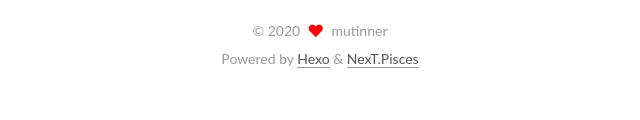
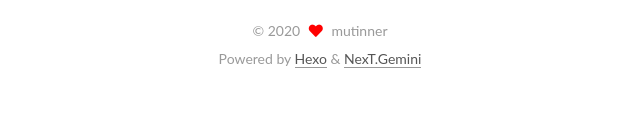
Before and after one commit to mutinner/mutinner.github.io, a plain HTML site: page archives/index.html in a window 1280 px wide. Shown: the part 674-794 px from the top of the page, 320-960 px from the left. Drawn offline with Linux system fonts and the light colour scheme.

Commit message:
Site updated: 2020-05-16 17:31:04

```diff
--- a/archives/index.html
+++ b/archives/index.html
@@ -17,7 +17,7 @@
 
 <script id="hexo-configurations">
     var NexT = window.NexT || {};
-    var CONFIG = {"hostname":"mutinner.github.io","root":"/","scheme":"Pisces","version":"7.8.0","exturl":false,"sidebar":{"position":"left","display":"post","padding":18,"offset":12,"onmobile":false},"copycode":{"enable":false,"show_result":false,"style":null},"back2top":{"enable":true,"sidebar":false,"scrollpercent":false},"bookmark":{"enable":false,"color":"#222","save":"auto"},"fancybox":false,"mediumzoom":false,"lazyload":false,"pangu":false,"comments":{"style":"tabs","active":null,"storage":true,"lazyload":false,"nav":null},"algolia":{"hits":{"per_page":10},"labels":{"input_placeholder":"Search for Posts","hits_empty":"We didn't find any results for the search: ${query}","hits_stats":"${hits} results found in ${time} ms"}},"localsearch":{"enable":false,"trigger":"auto","top_n_per_article":1,"unescape":false,"preload":false},"motion":{"enable":true,"async":false,"transition":{"post_block":"fadeIn","post_header":"slideDownIn","post_body":"slideDownIn","coll_header":"slideLeftIn","sidebar":"slideUpIn"}}};
+    var CONFIG = {"hostname":"mutinner.github.io","root":"/","scheme":"Gemini","version":"7.8.0","exturl":false,"sidebar":{"position":"left","display":"post","padding":18,"offset":12,"onmobile":false},"copycode":{"enable":false,"show_result":false,"style":null},"back2top":{"enable":true,"sidebar":false,"scrollpercent":false},"bookmark":{"enable":false,"color":"#222","save":"auto"},"fancybox":false,"mediumzoom":false,"lazyload":false,"pangu":false,"comments":{"style":"tabs","active":null,"storage":true,"lazyload":false,"nav":null},"algolia":{"hits":{"per_page":10},"labels":{"input_placeholder":"Search for Posts","hits_empty":"We didn't find any results for the search: ${query}","hits_stats":"${hits} results found in ${time} ms"}},"localsearch":{"enable":false,"trigger":"auto","top_n_per_article":1,"unescape":false,"preload":false},"motion":{"enable":true,"async":false,"transition":{"post_block":"fadeIn","post_header":"slideDownIn","post_body":"slideDownIn","coll_header":"slideLeftIn","sidebar":"slideUpIn"}}};
   </script>
 
   <meta property="og:type" content="website">
@@ -317,7 +317,7 @@
   </span>
   <span class="author" itemprop="copyrightHolder">mutinner</span>
 </div>
-  <div class="powered-by">Powered by <a href="https://hexo.io/" class="theme-link" rel="noopener" target="_blank">Hexo</a> & <a href="https://pisces.theme-next.org/" class="theme-link" rel="noopener" target="_blank">NexT.Pisces</a>
+  <div class="powered-by">Powered by <a href="https://hexo.io/" class="theme-link" rel="noopener" target="_blank">Hexo</a> & <a href="https://theme-next.org/" class="theme-link" rel="noopener" target="_blank">NexT.Gemini</a>
   </div>
 
 
```
Also changed, not shown: 2020/05/16/hello-world/index.html (+2 -2 lines), archives/2020/05/index.html (+2 -2 lines), archives/2020/index.html (+2 -2 lines), index.html (+2 -2 lines).
